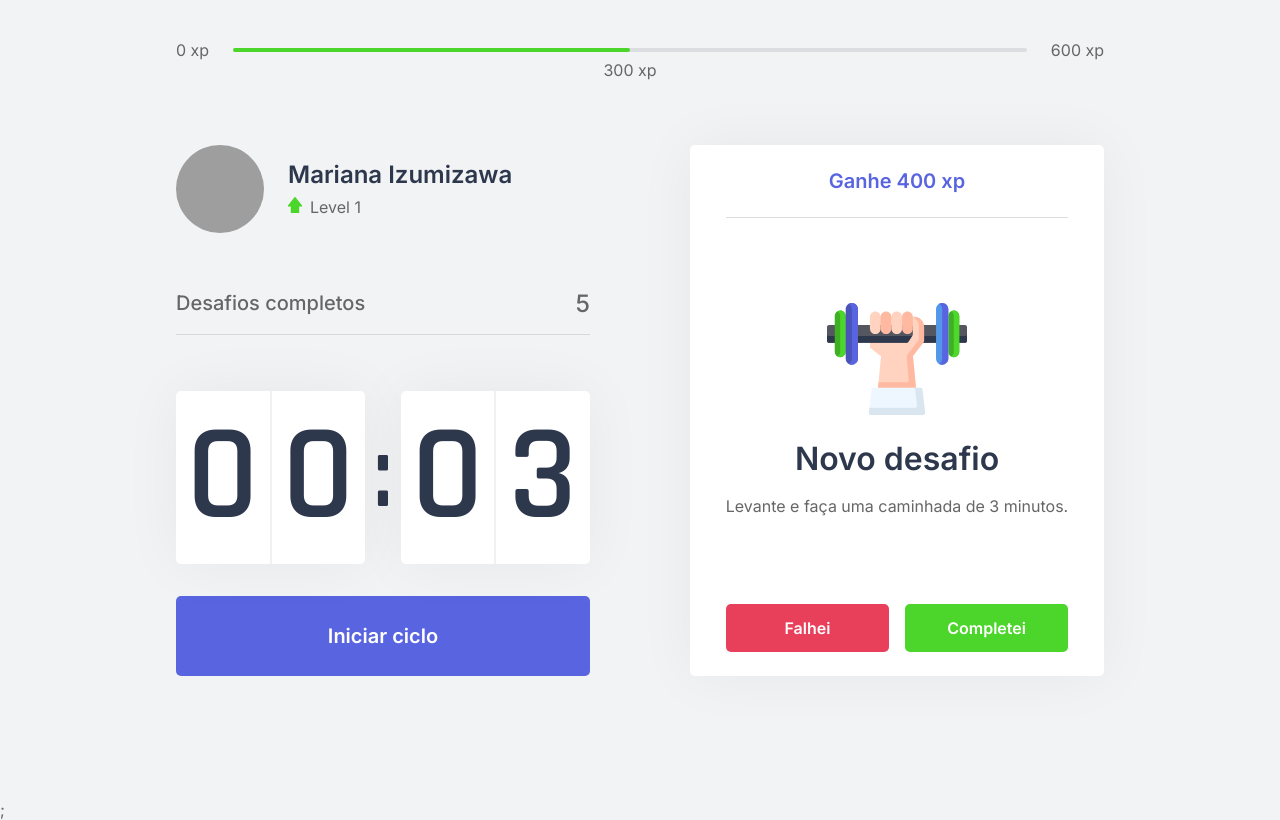
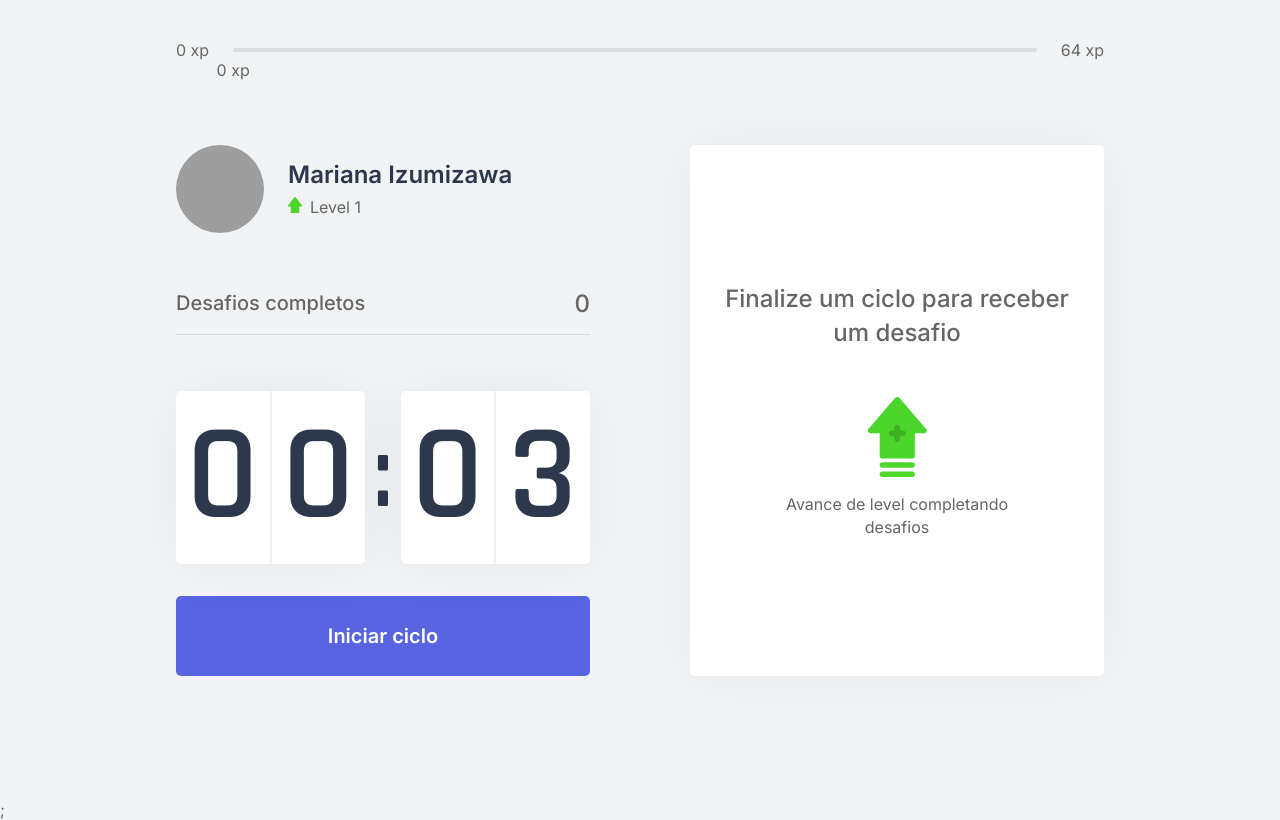
Before and after one commit to izumizawa/moveit-reactjs, a Next.js app: page / in a window 1280 px wide. Built offline with nearby package versions, Linux system fonts and the light colour scheme; grey boxes are pictures that could not be loaded.

Commit message:
💫 feat: challenge context +context api

```diff
--- /dev/null
+++ b/challenges.json
@@ -0,0 +1,62 @@
+[
+  {
+    "type": "body",
+    "description": "Estique um de seus braços com a palma da mão virada para frente e puxe os dedos para cima por 10 segundos por mão.",
+    "amount": 80
+  },
+  {
+    "type": "body",
+    "description": "Estique seu braço contra o peito e puxe-o utilizando o outro braço por 10 segundos por braço.",
+    "amount": 60
+  },
+  {
+    "type": "body",
+    "description": "Puxe seu pescoço com a ajuda da mão para a direita e para a esquerda, permanecendo na posição por alguns segundos.",
+    "amount": 70
+  },
+  {
+    "type": "body",
+    "description": "Com as duas mãos na parte de trás da cabeça, leve-a para baixo, alongando a parte de trás da região.",
+    "amount": 60
+  },
+  {
+    "type": "body",
+    "description": "Cruze as pernas e desça com as mãos esticadas em direção ao chão. Repita o movimento com a outra perna na frente.",
+    "amount": 100
+  },
+  {
+    "type": "body",
+    "description": "Sentado, abra as pernas e tente encostar as palmas das mãos no chão, repita 3 vezes por 5 segundos.",
+    "amount": 80
+  },
+  {
+    "type": "body",
+    "description": "Puxe o joelho de encontro ao peito e segure, troque de perna após 10 segundos.",
+    "amount": 50
+  },
+  {
+    "type": "body",
+    "description": "Sentado, cruze uma perna e incline seu tronco à frente, troque de perna após 10 segundos.",
+    "amount": 80
+  },
+  {
+    "type": "eye",
+    "description": "Sentado, feche os olhos e cubra-os com as palmas da mão durante 2 minutos, depois abra normalmente.",
+    "amount": 90
+  },
+  {
+    "type": "eye",
+    "description": "Em algum ambiente aberto, olhe o mais longe que puder em quatro direções por 3s, mexa apenas os olhos. Repita 3 vezes.",
+    "amount": 140
+  },
+  {
+    "type": "eye",
+    "description": "Usando os polegares, massage a área abaixo das sobrancelhas em movimentos circulares por 15 segundos.",
+    "amount": 70
+  },
+  {
+    "type": "body",
+    "description": "Em pé, gire a cintura o máximo que puder para a esquerda, segure por cinco segundos. Repita para a direita.",
+    "amount": 90
+  }
+]
--- a/src/components/ChallengeBox.tsx
+++ b/src/components/ChallengeBox.tsx
@@ -1,22 +1,28 @@
+import { useContext } from "react";
+import { ChallengesContext } from "../contexts/ChallengesContext";
 import styles from "../styles/components/ChallengeBox.module.css";
 
 export function ChallengeBox() {
-  const hasActiveChallenge = true;
+  const { activeChallenge, resetChallenge } = useContext(ChallengesContext);
 
   return (
     <div className={styles.challengeBoxContainer}>
-      {hasActiveChallenge ? (
+      {activeChallenge ? (
         <div className={styles.challengeActive}>
-          <header>Ganhe 400 xp</header>
+          <header>Ganhe {activeChallenge.amount} xp</header>
 
           <main>
-            <img src="icons/body.svg" />
+            <img src={`icons/${activeChallenge.type}.svg`} />
             <strong>Novo desafio</strong>
-            <p>Levante e faça uma caminhada de 3 minutos.</p>
+            <p>{activeChallenge.description}</p>
           </main>
 
           <footer>
-            <button type="button" className={styles.challengeFailedButton}>
+            <button
+              type="button"
+              className={styles.challengeFailedButton}
+              onClick={resetChallenge}
+            >
               Falhei
             </button>
             <button type="button" className={styles.challengeSuccededButton}>
--- a/src/components/CompletedChallenges.tsx
+++ b/src/components/CompletedChallenges.tsx
@@ -1,10 +1,13 @@
+import { useContext } from "react";
+import { ChallengesContext } from "../contexts/ChallengesContext";
 import styles from "../styles/components/CompletedChallenges.module.css";
 
 export function CompletedChallenges() {
+  const { challengesCompleted } = useContext(ChallengesContext);
   return (
     <div className={styles.completedChallengesContainer}>
       <span>Desafios completos</span>
-      <span>5</span>
+      <span>{challengesCompleted}</span>
     </div>
   );
 }
--- a/src/components/ExperienceBar.tsx
+++ b/src/components/ExperienceBar.tsx
@@ -1,17 +1,29 @@
-import React from "react";
+import React, { useContext } from "react";
+import { ChallengesContext } from "../contexts/ChallengesContext";
 import styles from "../styles/components/ExperienceBar.module.css";
 
 export function ExperienceBar() {
+  const { currentExperience, experienceToNextLevel } = useContext(
+    ChallengesContext
+  );
+
+  const percentToNextLevel = Math.round(
+    (currentExperience * 100) / experienceToNextLevel
+  );
+
   return (
     <header className={styles.experienceBar}>
       <span>0 xp</span>
       <div>
-        <div style={{ width: "50%" }} />
-        <span className={styles.currentExperience} style={{ left: "50%" }}>
-          300 xp
+        <div style={{ width: `${percentToNextLevel}` }} />
+        <span
+          className={styles.currentExperience}
+          style={{ left: `${percentToNextLevel}` }}
+        >
+          {currentExperience} xp
         </span>
       </div>
-      <span>600 xp</span>
+      <span>{experienceToNextLevel} xp</span>
     </header>
   );
 }
--- a/src/contexts/ChallengesContext.tsx
+++ b/src/contexts/ChallengesContext.tsx
@@ -1,11 +1,21 @@
 import { createContext, ReactNode, useState } from "react";
+import challenges from "../../challenges.json";
+
+type challenge = {
+  type: "body" | "eye";
+  description: string;
+  amount: number;
+};
 
 type ChallengesContextData = {
   level: number;
   currentExperience: number;
   challengesCompleted: number;
+  activeChallenge: challenge;
   levelUp: () => void;
   startNewChallenge: () => void;
+  resetChallenge: () => void;
+  experienceToNextLevel: number;
 };
 
 type ChallengesProviderProps = {
@@ -19,12 +29,22 @@
   const [currentExperience, setCurrentExperience] = useState(0);
   const [challengesCompleted, setChallengesCompleted] = useState(0);
 
+  const [activeChallenge, setActiveChallenge] = useState(null);
+
+  const experienceToNextLevel = Math.pow((level + 1) * 4, 2);
+
   function levelUp() {
     setLevel(level + 1);
   }
 
   function startNewChallenge() {
-    console.log("New challenge");
+    const randomChallengeIndex = Math.floor(Math.random() * challenges.length);
+    const challenge = challenges[randomChallengeIndex];
+    setActiveChallenge(challenge);
+  }
+
+  function resetChallenge() {
+    setActiveChallenge(null);
   }
 
   return (
@@ -35,6 +55,9 @@
         challengesCompleted,
         levelUp,
         startNewChallenge,
+        activeChallenge,
+        resetChallenge,
+        experienceToNextLevel,
       }}
     >
       {children}
```
